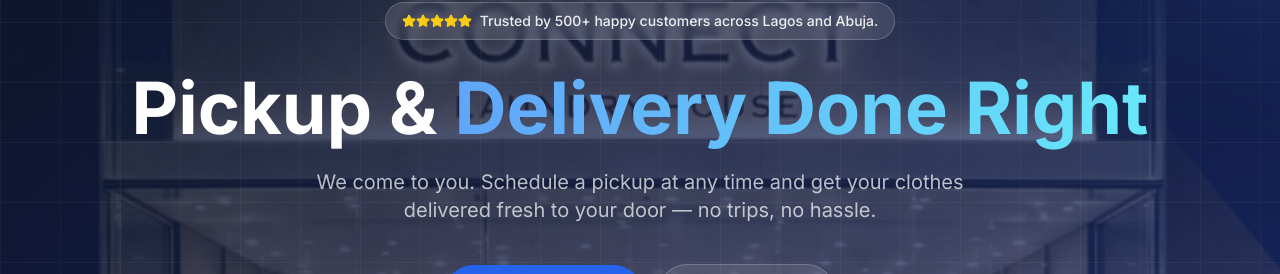
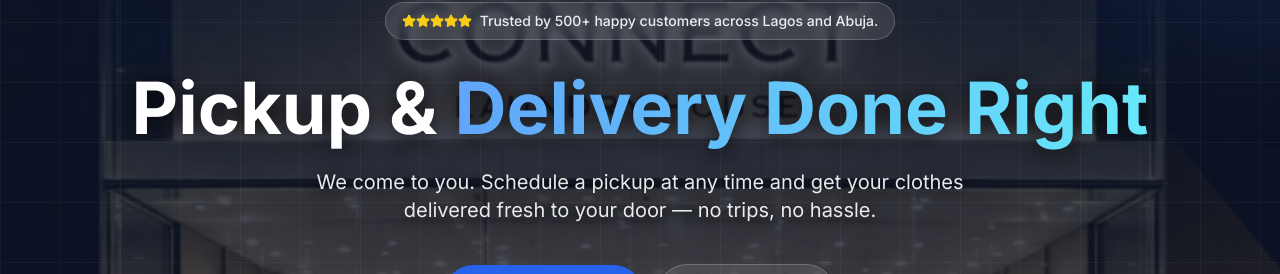
Before and after one commit to segunajibola/connect-laundry-house, a Next.js app: page / in a window 1280 px wide. Shown: the part 158-432 px from the top of the page. Built offline with nearby package versions, Linux system fonts and the light colour scheme; no server answers.

Commit message:
addNewTab

```diff
--- a/components/Hero.tsx
+++ b/components/Hero.tsx
@@ -78,7 +78,8 @@ export default function Hero() {
       ))}
 
       {/* Dark overlay */}
-      <div className="absolute inset-0 bg-gradient-to-br from-slate-900/85 via-blue-950/75 to-blue-900/70" />
+      <div className="absolute inset-0 bg-slate-900/75" />
+      <div className="absolute inset-0 bg-gradient-to-t from-slate-900/90 via-transparent to-slate-900/40" />
 
       {/* Decorative blobs */}
       <div className="absolute inset-0 overflow-hidden pointer-events-none">
@@ -109,7 +110,7 @@ export default function Hero() {
 
         {/* Headline */}
         <h1
-          className={`text-5xl sm:text-6xl lg:text-7xl font-bold text-white leading-[1.1] mb-6 transition-opacity duration-400 ${
+          className={`text-5xl sm:text-6xl lg:text-7xl font-bold text-white leading-[1.1] mb-6 transition-opacity duration-400 drop-shadow-[0_2px_12px_rgba(0,0,0,0.9)] ${
             transitioning ? "opacity-0" : "opacity-100"
           }`}
         >
@@ -121,7 +122,7 @@ export default function Hero() {
 
         {/* Subtext */}
         <p
-          className={`text-lg sm:text-xl text-white/70 max-w-2xl mx-auto mb-10 leading-relaxed transition-opacity duration-400 ${
+          className={`text-lg sm:text-xl text-white/90 max-w-2xl mx-auto mb-10 leading-relaxed transition-opacity duration-400 drop-shadow-[0_1px_8px_rgba(0,0,0,0.9)] ${
             transitioning ? "opacity-0" : "opacity-100"
           }`}
         >
```
